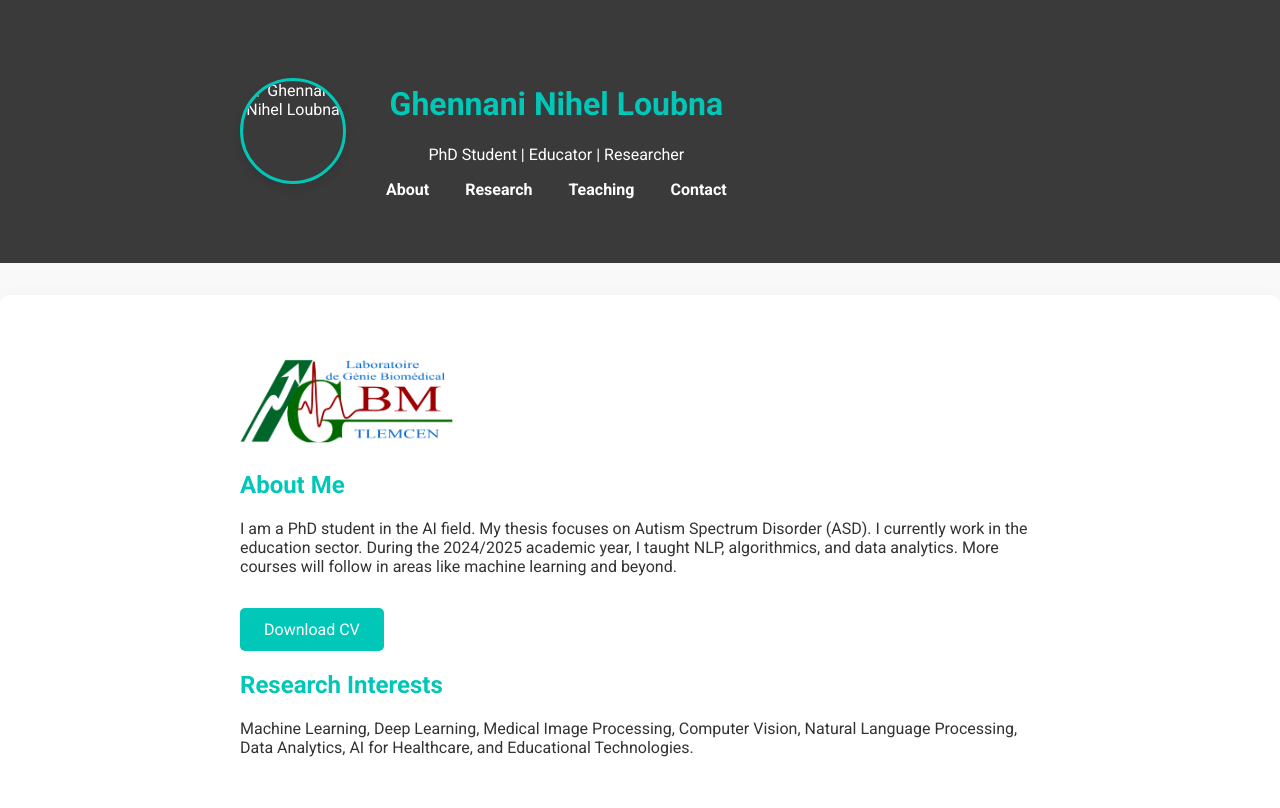
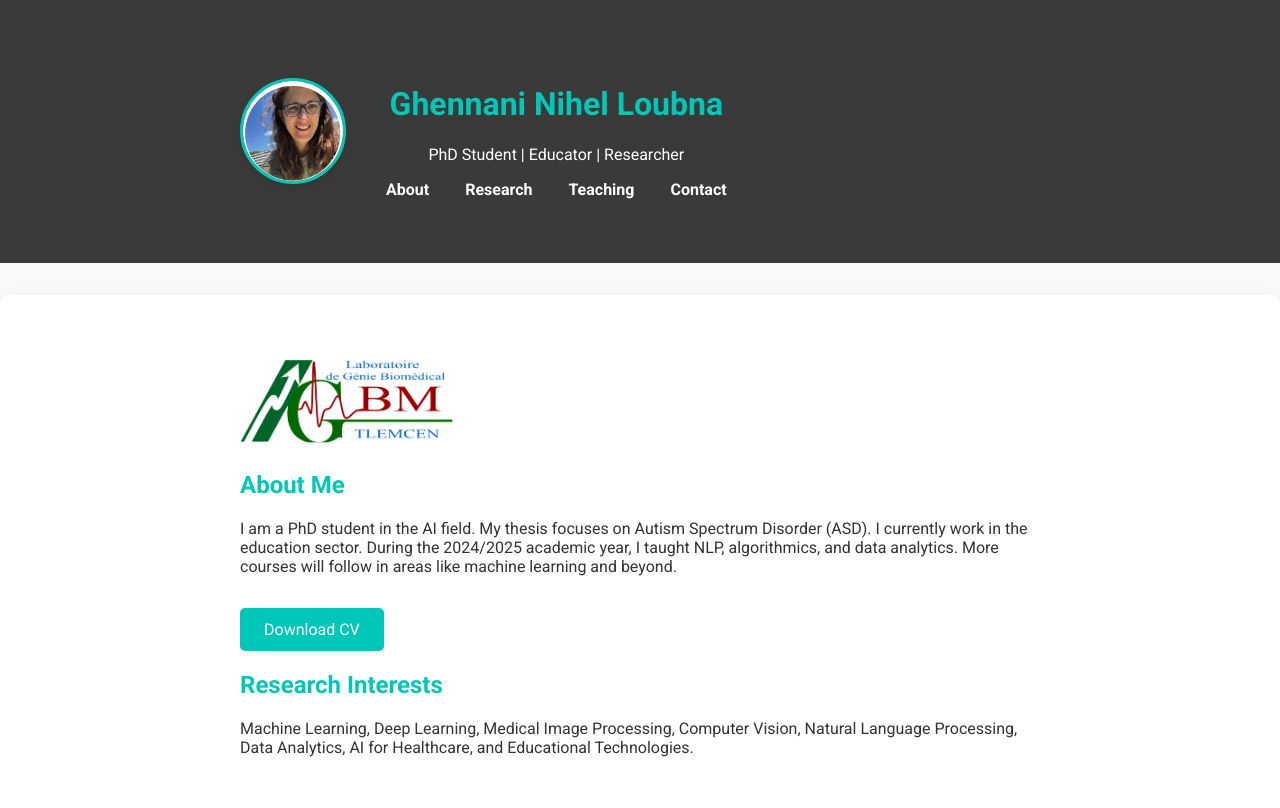
Before and after one commit to ghennani/PortfolioWeb, a plain HTML site: page index.html in a window 1280 px wide. Shown: the top 808 px of the page. Drawn offline with Linux system fonts and the light colour scheme.

Commit message:
Update index.html

```diff
--- a/index.html
+++ b/index.html
@@ -10,7 +10,7 @@
 <body>
   <header class="fade-in">
   <div class="container header-flex">
-    <img src="your-photo.jpg" alt="Ghennani Nihel Loubna" class="header-photo" />
+    <img src="juji.png" alt="Ghennani Nihel Loubna" class="header-photo" />
     <div>
       <h1>Ghennani Nihel Loubna</h1>
       <p>PhD Student | Educator | Researcher</p>
@@ -23,6 +23,7 @@
     </div>
   </div>
 </header>
+
 
 
 <section id="about" class="slide-up">
```
